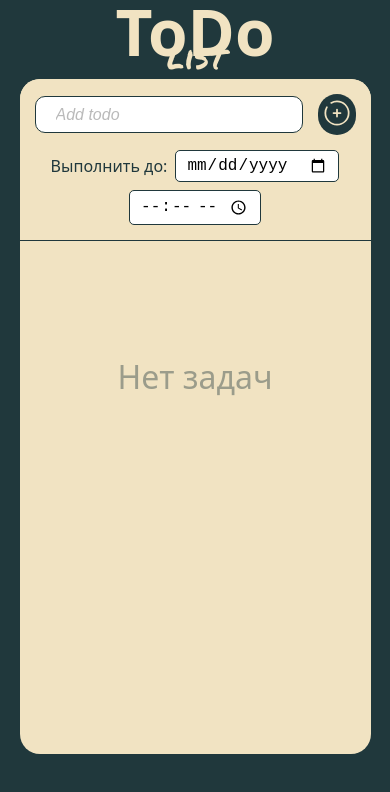
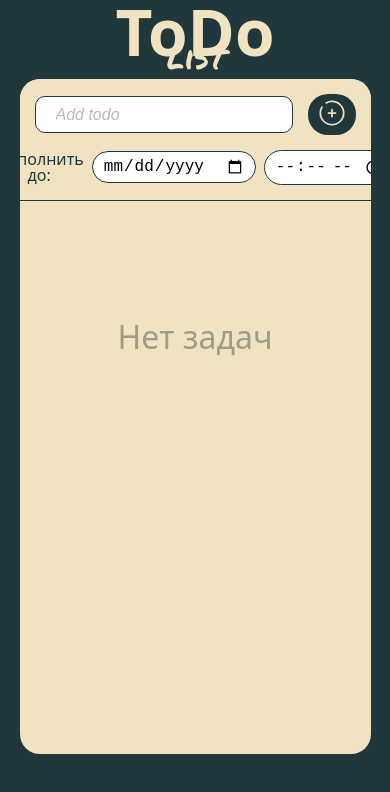
Before and after one commit to kirillxxn/TodoList, a React (Vite) app: page / in a window 390 px wide. Shown: the top 792 px of the page. Built offline with nearby package versions, Linux system fonts and the light colour scheme.

Commit message:
edit_adaptive

```diff
--- a/src/components/Modal/Modal.module.css
+++ b/src/components/Modal/Modal.module.css
@@ -201,14 +201,14 @@
 	}
 
 	.modal__deadline {
-		flex-direction: column;
-		gap: 8px;
+		flex-direction: row;
+		gap: 10px;
 		text-align: center;
 	}
 
 	.modal__date-info {
-		flex-direction: column;
-		gap: 8px;
+		flex-direction: row;
+		gap: 10px;
 		text-align: center;
 	}
 
--- a/src/components/Todo/Todo.module.css
+++ b/src/components/Todo/Todo.module.css
@@ -33,10 +33,11 @@
 
 .todo__section {
 	width: 70%;
-	min-height: 80vh;
+	height: 80vh;
 	border-radius: 20px;
 	background-color: #f1e3c2;
 	text-align: center;
+	overflow-x: hidden;
 }
 
 .todo__form {
@@ -108,9 +109,9 @@
 .todo__add-button {
 	background-color: #20383c;
 	border: none;
-	border-radius: 50px;
+	border-radius: 20px;
 	cursor: pointer;
-	padding: 5px;
+	padding: 5px 10px;
 	transition: opacity 0.3s ease-in-out;
 }
 
@@ -151,18 +152,16 @@
 	grid-template-columns: repeat(auto-fill, minmax(250px, 1fr));
 	gap: 20px;
 	list-style: none;
-	padding: 10px;
 	margin: 0;
 }
 
 .todo__item {
 	position: relative;
-	padding: 15px 10px 10px;
+	padding: 20px 10px 10px;
 	border: 1px solid #20383c;
 	border-radius: 20px;
 	transition: transform 0.3s ease-in-out;
-	height: auto;
-	min-height: auto;
+	height: 140px;
 }
 
 .todo__item--active {
@@ -324,7 +323,7 @@
 /* Адаптивность */
 @media (max-width: 1200px) {
 	.todo__section {
-		width: 70%;
+		width: 90%;
 		height: 70vh;
 	}
 }
@@ -351,16 +350,15 @@
 
 	.todo__section {
 		width: 90%;
-		overflow-x: auto;
+		height: 80vh;
 	}
 
 	.todo__input-group {
 		width: 100%;
 	}
 
-	.todo__date-group {
-		flex-wrap: wrap;
-		justify-content: center;
+	.todo__date-input {
+		border-radius: 20px;
 	}
 
 	.todo__list {
@@ -397,7 +395,9 @@
 	}
 
 	.todo__item {
-		padding: 12px 8px 8px;
+		width: 40vh;
+		padding: 25px 8px 8px;
+		height: 160px;
 	}
 
 	.todo__item-content {
@@ -406,6 +406,6 @@
 
 	.todo__item:has(.todo__deadline:not(.todo__deadline--hidden))
 		.todo__item-content {
-		padding: 20px 5px 8px;
+		padding: 35px 5px 8px;
 	}
 }
```
